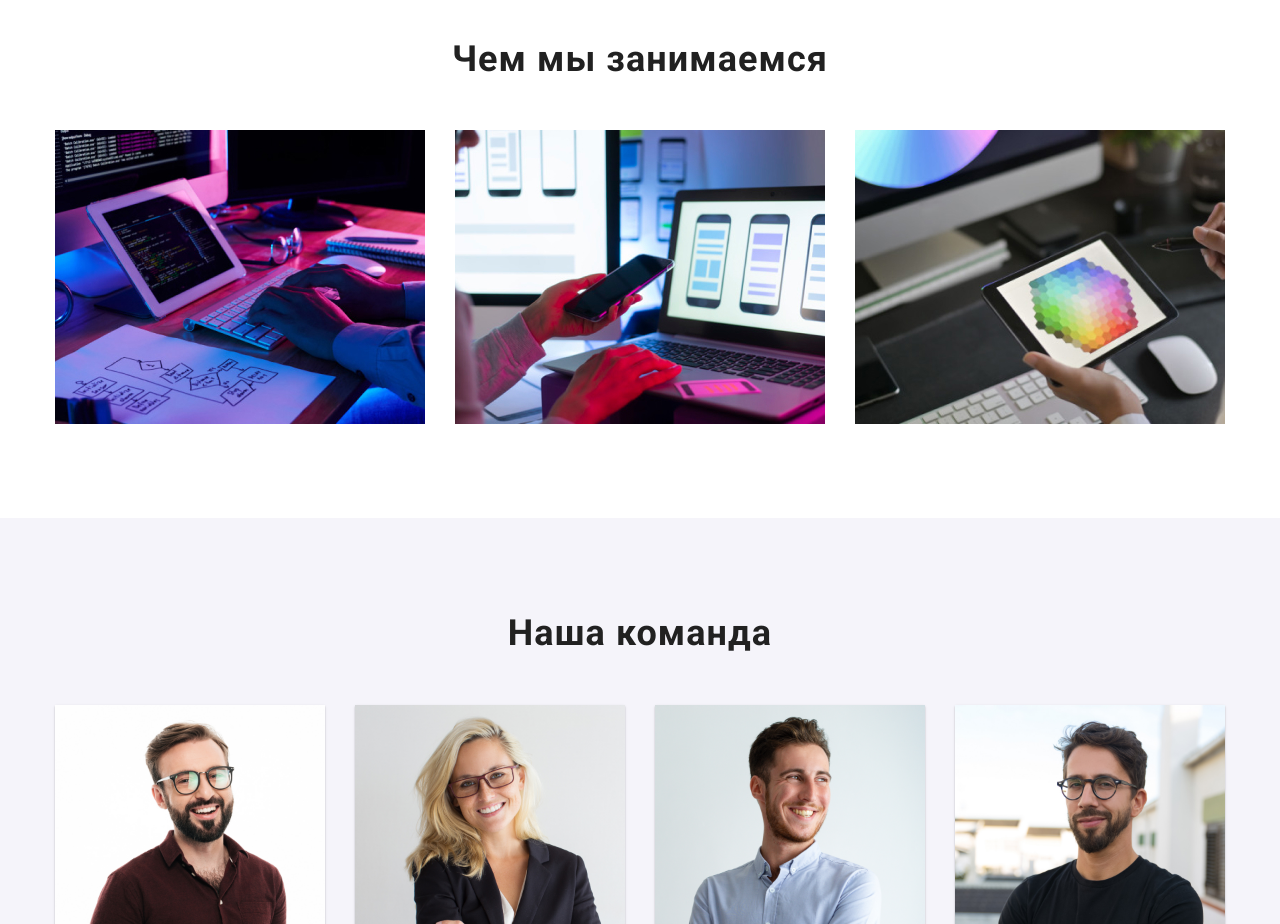
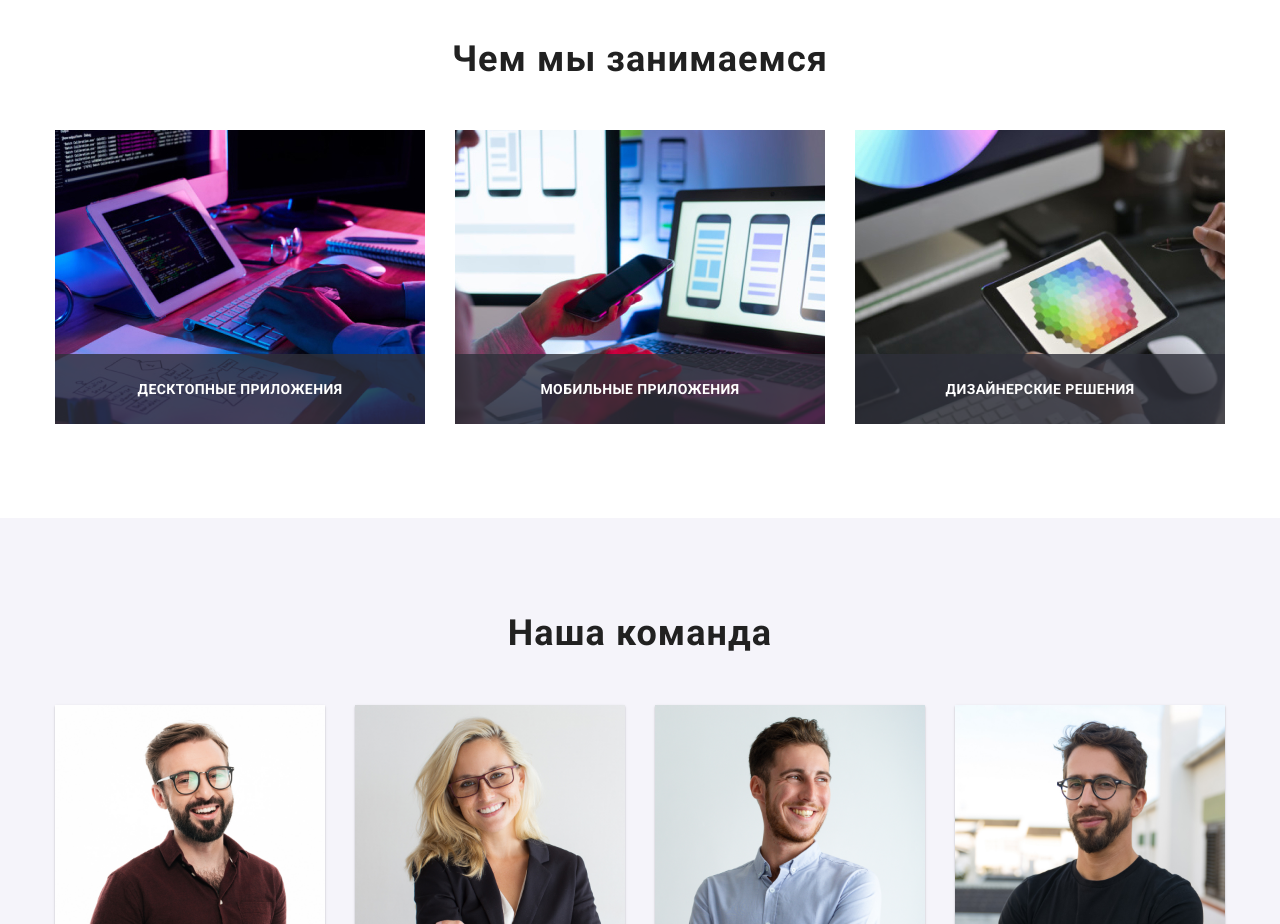
Before and after one commit to AlexMyron/goit-markup-hw-05, a plain HTML site: page index.html in a window 1280 px wide. Shown: the part 1080-2004 px from the top of the page. Drawn offline with nearby package versions, Linux system fonts and the light colour scheme.

```diff
--- a/css/styles.css
+++ b/css/styles.css
@@ -87,6 +87,19 @@ h2, h3 {
 
 .nav-menu .link.current {
   color: var(--accent-color);
+  position: relative;
+}
+
+.nav-menu .link.current::after {
+  position: absolute;
+  top: 77px;
+  left: 0;
+  content: '';
+  display: block;
+  width: 100%;
+  height: 4px;
+  border-radius: 2px;
+  background-color: var(--accent-color);
 }
 
 /* .logo */
@@ -141,6 +154,8 @@ a.logo > span {
   line-height: 1.14;
   letter-spacing: 0.02em;
   text-decoration: none;
+
+  transition: color 500ms ease;
 }
 
 .address-item > .link:hover, .address-item > .link:focus {
@@ -305,6 +320,31 @@ a.logo > span {
   letter-spacing: 0.03em;
 }
 
+.work .work-thumb {
+  position: relative;
+}
+
+.work .img-subtitle {
+  position: absolute;
+  bottom: 0;
+  left: 0;
+  width: 100%;
+  padding-top: 27px;
+  padding-bottom: 27px;
+
+  font-family: Roboto;
+  font-style: normal;
+  font-weight: 700;
+  font-size: 14px;
+  line-height: 1.142;
+  text-align: center;
+  letter-spacing: 0.03em;
+  text-transform: uppercase;
+
+  color: var(--white-color);
+  background-color: rgba(47, 48, 58, 0.8);
+}
+
 
 /* Team */
 .team {
@@ -365,6 +405,8 @@ a.logo > span {
   border-radius: 50%;
 
   color: var(--social-link-color);
+
+  transition: background-color 250ms linear;
 }
 
 .social-list .link:hover,
@@ -410,6 +452,8 @@ a.logo > span {
   border-radius: 4px;
 
   color: var(--social-link-color);
+
+  transition: color 250ms linear;
 }
 
 .clients-list .link:hover,
--- a/index.html
+++ b/index.html
@@ -110,15 +110,24 @@
         <h2 class="subtitle">Чем мы занимаемся</h2>
         <ul class="work-list container">
           <li class="work-list-item">
-            <img src="./images/box-1.jpg" alt="Внимание к деталям" width="370" height="294">
+            <div class="work-thumb">
+              <img src="./images/box-1.jpg" alt="Внимание к деталям" width="370" height="294">
+              <h3 class="img-subtitle">Десктопные приложения</h3>
+            </div>
           </li>
 
           <li class="work-list-item">
-            <img src="./images/box-2.jpg" alt="Планирование">
+            <div class="work-thumb">
+              <img src="./images/box-2.jpg" alt="Планирование">
+              <h3 class="img-subtitle">Мобильные приложения</h3>
+            </div>
           </li>
 
           <li class="work-list-item">
-            <img src="./images/box-3.jpg" alt="Современные технологии">
+            <div class="work-thumb">
+              <img src="./images/box-3.jpg" alt="Современные технологии">
+              <h3 class="img-subtitle">Дизайнерские решения</h3>
+            </div>
           </li>
         </ul>
       </section>
```
